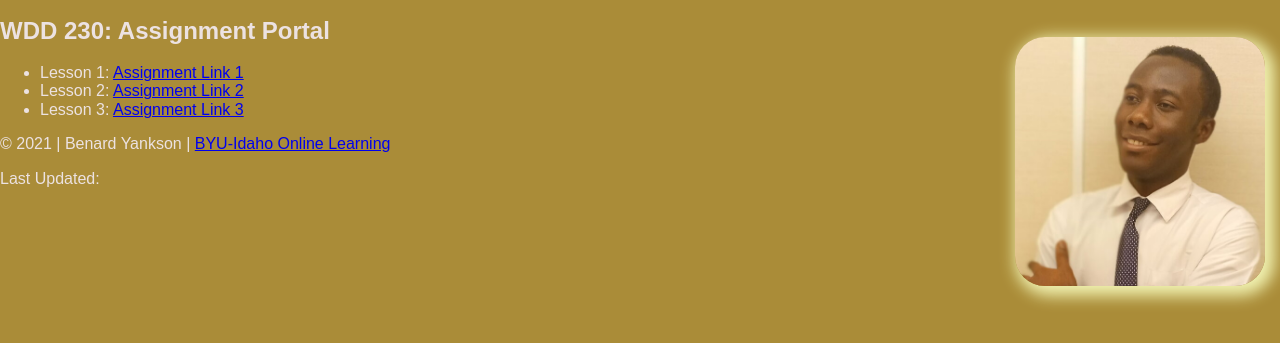
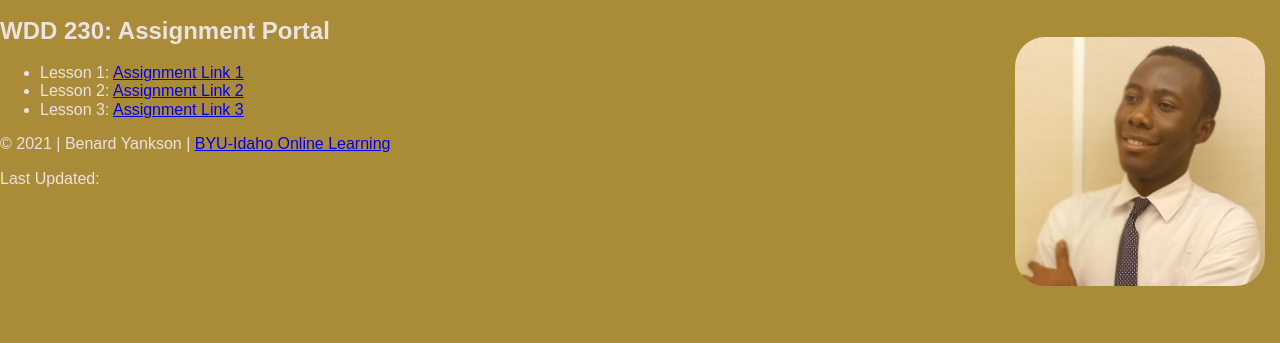
Before and after one commit to benardyankson/benardyankson.github.io, a plain HTML site: page index.html in a window 1280 px wide. Shown: the part 83-426 px from the top of the page. Drawn offline with Linux system fonts and the light colour scheme; a script that the page names is missing.

Commit message:
restructured1

```diff
--- a/css/style.css
+++ b/css/style.css
@@ -8,6 +8,7 @@ html {
 body {
   display: block;
   font-size: 16px;
+  position: relative;
 }
 
 .HomePage {
@@ -18,8 +19,6 @@ body {
 p img {
   border-radius: 30px;
   max-width: 250px;
-  box-shadow: 5px 5px 15px 5px #f0f1b0;
-  position: relative;
   margin: 20px 15px 20px 15px;
   float: right;
 }
```
